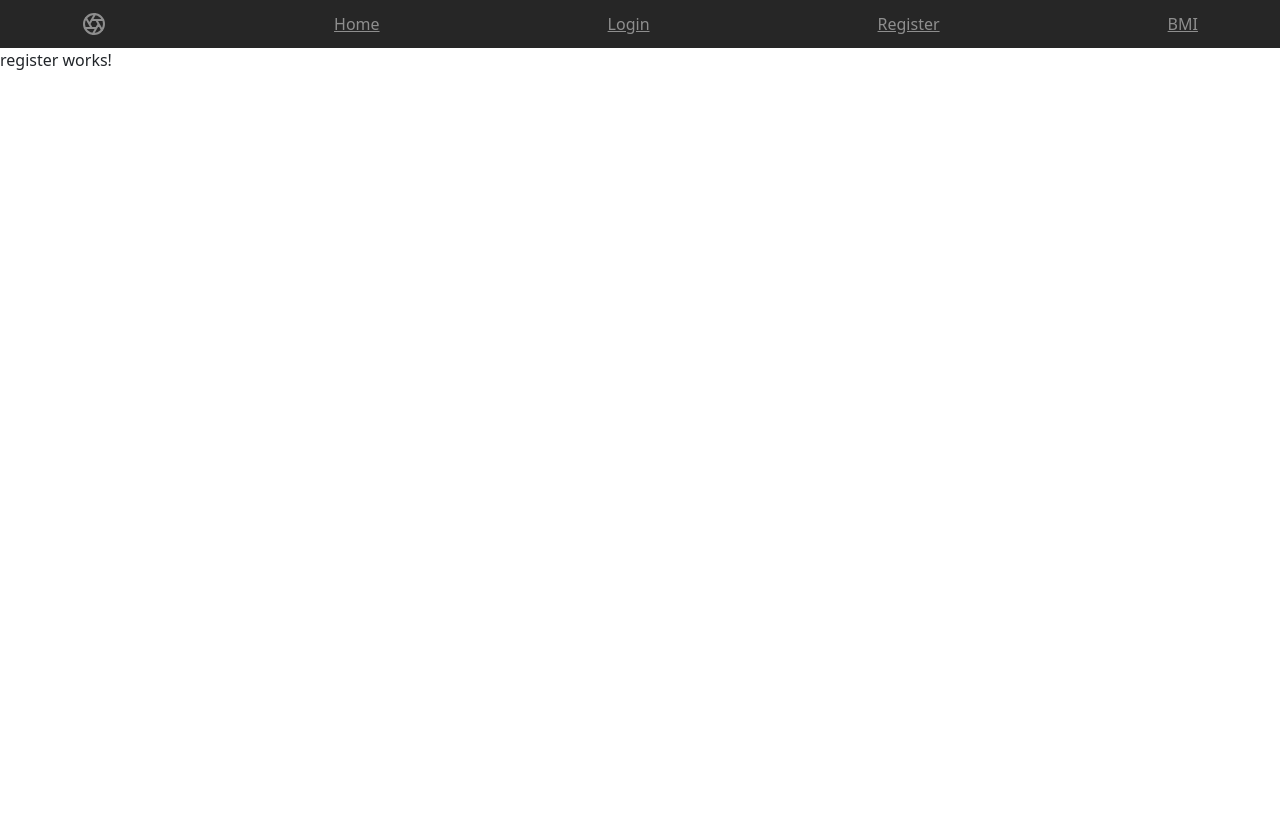
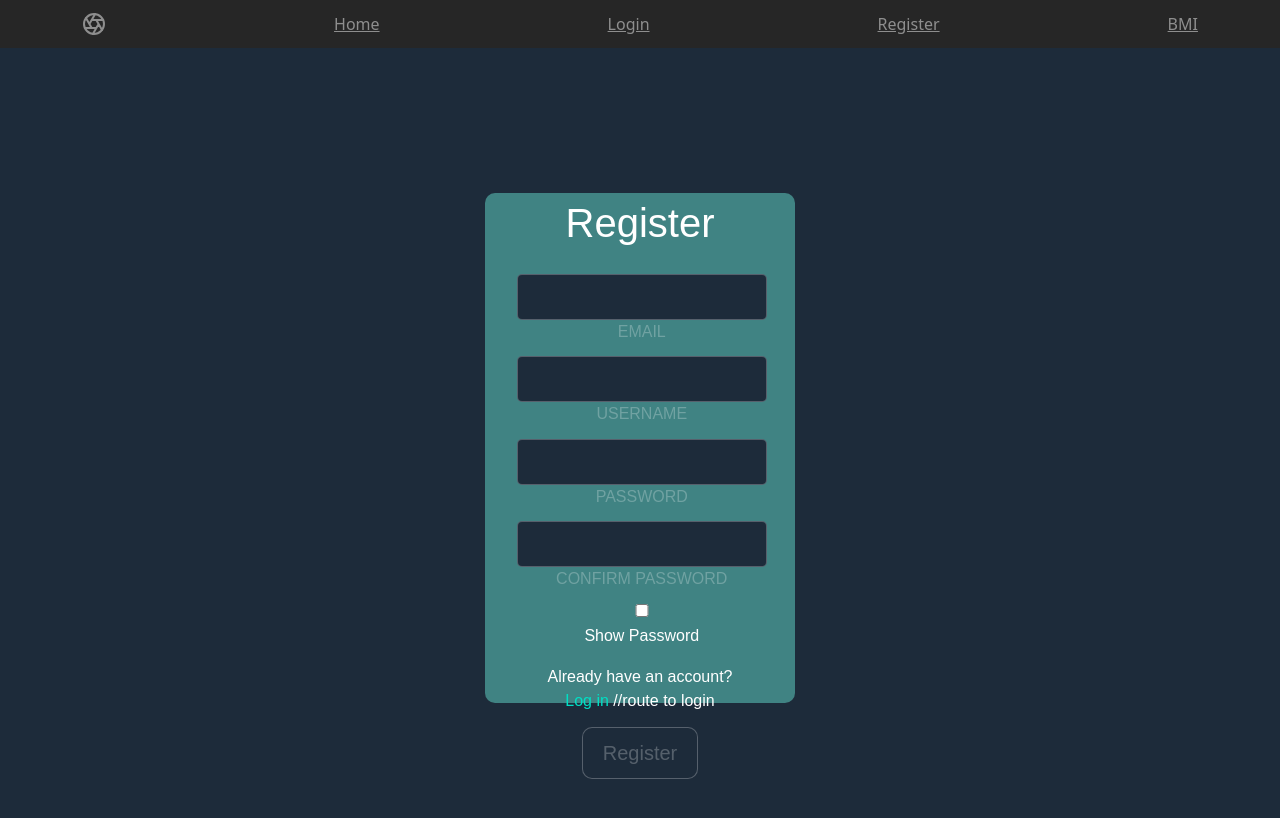
Before and after one commit to Animesh1210/CA_Project, an Angular app: page /Register in a window 1280 px wide. Shown: the top 818 px of the page. Built offline with nearby package versions, Linux system fonts and the light colour scheme.

Commit message:
register/login front side done, made route back to login from reg

```diff
--- a/src/app/login/login.component.html
+++ b/src/app/login/login.component.html
@@ -1 +1,253 @@
-<p>login works!</p>
+<!DOCTYPE html>
+<html lang="en">
+<head>
+    <meta charset="UTF-8">
+    <meta http-equiv="X-UA-Compatible" content="IE=edge">
+    <meta name="viewport" content="width=device-width, initial-scale=1.0">
+    <title>Login Page</title>
+    <link rel="icon" type="icon" href="images/favicon-32x32.png">
+    <script src="app.js"></script>
+    <link rel="stylesheet" href="https://cdnjs.cloudflare.com/ajax/libs/font-awesome/5.13.0/css/all.min.css">
+</head>
+<style>
+    * {
+  margin: 0;
+  padding: 0;
+  box-sizing: border-box;
+  font-family: "Poppins", sans-serif;
+}
+h1 {
+  margin-top: 11%;
+}
+body {
+  display: flex;
+  justify-content: center;
+  align-items: center;
+  min-height: 100vh;
+  flex-direction: column;
+  gap: 30px;
+  background-color: #1d2b3a;
+}
+.container {
+  text-align: center;
+  color: white;
+  width: 310px;
+  height: 320px;
+  position: relative;
+  background: rgb(64, 131, 131);
+  padding: 20px 10px 10px;
+  border-radius: 10px;
+}
+.name {
+  margin-bottom: 20px;
+}
+
+.links {
+  display: flex;
+  justify-content: space-between;
+}
+
+.links a {
+  margin: 10px 0;
+  font-size: 0.75em;
+  color: #45f3ff;
+  margin-top: 10%;
+  margin-left: 13%;
+  text-decoration: none;
+}
+
+.links a:hover {
+  color: black;
+}
+.inputFields {
+  position: relative;
+  width: 250px;
+  margin-top: 5%;
+  margin-left: 7.5%;
+}
+.inputFields input {
+  width: 100%;
+  padding: 10px;
+  border: 1px solid rgba(255, 255, 255, 0.25);
+  background: #1d2b3a;
+  border-radius: 5px;
+  outline: none;
+  color: #fff;
+  font-size: 1em;
+}
+.inputFields span {
+  position: absolute;
+  left: 0;
+  padding: 10px;
+  pointer-events: none;
+  font-size: 1em;
+  color: rgba(255, 255, 255, 0.25);
+  text-transform: uppercase;
+  transition: 0.5s;
+}
+
+.inputFields input:valid ~ span,
+.inputFields input:focus ~ span {
+  color: #00dfc4;
+  transform: translateX(10px) translateY(-7px);
+  font-size: 0.65em;
+  padding: 0 10px;
+  background: #1d2b3a;
+  border-left: 1px solid #00dfc4;
+  border-right: 1px solid #00dfc4;
+}
+
+.button1 {
+  border: 1px solid rgba(255, 255, 255, 0.25);
+  padding: 10px 20px;
+  font-size: 20px;
+  cursor: pointer;
+  margin: 10px;
+  color: rgba(255, 255, 255, 0.25);
+  position: relative;
+  overflow: hidden;
+  border-radius: 10px;
+  background: #1d2b3a;
+}
+.button1:hover{
+  background: #00dfc4;
+  color: black;
+}
+.button1::before{
+  content: "";
+  position: absolute;
+  left: 0;
+  width: 100%;
+  height: 0%;
+  z-index: -1;
+  transition: 0.8s;
+}
+.button1:hover::before{
+  height: 180%;
+}
+.container2 {
+  text-align: center;
+  color: white;
+  width: 310px;
+  height: 510px;
+  position: relative;
+  background: rgb(64, 131, 131);
+  padding: 20px 10px 10px;
+  border-radius: 10px;
+}
+.box{
+  position: relative;
+  width: 250px;
+  margin-top: 5%;
+  margin-left: 7.5%;
+}
+.box input{
+  width: 100%;
+  padding: 10px;
+  border: 1px solid rgba(255, 255, 255, 0.25);
+  background: #1d2b3a;
+  border-radius: 5px;
+  outline: none;
+  color: #fff;
+  font-size: 1em;
+  margin-top: 5%;
+}
+.box span{
+  position: relative;
+  left: 0;
+  padding: 10px;
+  pointer-events: none;
+  font-size: 1em;
+  color: rgba(255, 255, 255, 0.25);
+  text-transform: uppercase;
+  transition: 0.5s;
+}
+
+.box input:valid ~ span,
+.box input:focus ~ span {
+  color: #00dfc4;
+  transform: translateX(10px) translateY(-7px);
+  font-size: 0.65em;
+  padding: 0 10px;
+  background: #1d2b3a;
+  border-left: 1px solid #00dfc4;
+  border-right: 1px solid #00dfc4;
+}
+
+.button2 {
+  border: 1px solid rgba(255, 255, 255, 0.25);
+  padding: 10px 20px;
+  font-size: 20px;
+  cursor: pointer;
+  margin: 10px;
+  color: rgba(255, 255, 255, 0.25);
+  position: relative;
+  overflow: hidden;
+  border-radius: 10px;
+  background: #1d2b3a;
+  margin-top: 5%;
+}
+.button2:hover{
+  background: #00dfc4;
+  color: black;
+
+}
+.button2::before{
+  content: "";
+  position: absolute;
+  left: 0;
+  width: 100%;
+  height: 0%;
+  z-index: -1;
+  transition: 0.8s;
+  background: #45f3ff;
+  color: rgba(255, 255, 255, 0.25);
+}
+
+.button2:hover::after{
+  top: 0%;
+  border-radius: 10px;
+}
+
+.links2{
+  margin-top: 6%;
+}
+.links2 a{
+  color: #00dfc4;
+  text-decoration: none;
+}
+
+.links2 a:hover {
+  color: black;
+}
+.secondH1{
+  margin-top: -5%;
+}
+
+.showPassword{
+  color: #00dfc4;
+}
+form i {
+  margin-left: -30px;
+  cursor: pointer;
+}
+</style>
+<body>
+    <div class="container">
+        <h1>Sign in</h1>
+        <div class="inputFields">
+            <input type="text" required="required">
+            <span>Username</span>
+        </div>
+        <div class="inputFields">
+            <input type="password" required="required">
+            <span>Password</span>
+        </div>
+            <div class="links">
+                <a href="#" class="forgotten" onclick="alert('Check your email for confirmation!')">Forgot Password</a>
+                <a href="register.html">Sign up</a> <br>
+            </div>
+        <button class="button1">Login</button>
+    </div>
+</body>
+</html>
--- a/src/app/register/register.component.html
+++ b/src/app/register/register.component.html
@@ -1 +1,259 @@
-<p>register works!</p>
+<!DOCTYPE html>
+<html lang="en">
+<head>
+    <meta charset="UTF-8">
+    <meta http-equiv="X-UA-Compatible" content="IE=edge">
+    <meta name="viewport" content="width=device-width, initial-scale=1.0">
+    <title>Register Forum</title>
+
+    <link rel="icon" type="icon" href="images/favicon-32x32.png">
+    <script src="app.js"></script>
+</head>
+<style>
+    * {
+  margin: 0;
+  padding: 0;
+  box-sizing: border-box;
+  font-family: "Poppins", sans-serif;
+}
+h1 {
+  margin-top: 11%;
+}
+body {
+  display: flex;
+  justify-content: center;
+  align-items: center;
+  min-height: 100vh;
+  flex-direction: column;
+  gap: 30px;
+  background-color: #1d2b3a;
+}
+.container {
+  text-align: center;
+  color: white;
+  width: 310px;
+  height: 320px;
+  position: relative;
+  background: rgb(64, 131, 131);
+  padding: 20px 10px 10px;
+  border-radius: 10px;
+}
+.name {
+  margin-bottom: 20px;
+}
+
+.links {
+  display: flex;
+  justify-content: space-between;
+}
+
+.links a {
+  margin: 10px 0;
+  font-size: 0.75em;
+  color: #45f3ff;
+  margin-top: 10%;
+  margin-left: 13%;
+  text-decoration: none;
+}
+
+.links a:hover {
+  color: black;
+}
+.inputFields {
+  position: relative;
+  width: 250px;
+  margin-top: 5%;
+  margin-left: 7.5%;
+}
+.inputFields input {
+  width: 100%;
+  padding: 10px;
+  border: 1px solid rgba(255, 255, 255, 0.25);
+  background: #1d2b3a;
+  border-radius: 5px;
+  outline: none;
+  color: #fff;
+  font-size: 1em;
+}
+.inputFields span {
+  position: absolute;
+  left: 0;
+  padding: 10px;
+  pointer-events: none;
+  font-size: 1em;
+  color: rgba(255, 255, 255, 0.25);
+  text-transform: uppercase;
+  transition: 0.5s;
+}
+
+.inputFields input:valid ~ span,
+.inputFields input:focus ~ span {
+  color: #00dfc4;
+  transform: translateX(10px) translateY(-7px);
+  font-size: 0.65em;
+  padding: 0 10px;
+  background: #1d2b3a;
+  border-left: 1px solid #00dfc4;
+  border-right: 1px solid #00dfc4;
+}
+
+.button1 {
+  border: 1px solid rgba(255, 255, 255, 0.25);
+  padding: 10px 20px;
+  font-size: 20px;
+  cursor: pointer;
+  margin: 10px;
+  color: rgba(255, 255, 255, 0.25);
+  position: relative;
+  overflow: hidden;
+  border-radius: 10px;
+  background: #1d2b3a;
+}
+.button1:hover{
+  background: #00dfc4;
+  color: black;
+}
+.button1::before{
+  content: "";
+  position: absolute;
+  left: 0;
+  width: 100%;
+  height: 0%;
+  z-index: -1;
+  transition: 0.8s;
+}
+.button1:hover::before{
+  height: 180%;
+}
+.container2 {
+  text-align: center;
+  color: white;
+  width: 310px;
+  height: 510px;
+  position: relative;
+  background: rgb(64, 131, 131);
+  padding: 20px 10px 10px;
+  border-radius: 10px;
+}
+.box{
+  position: relative;
+  width: 250px;
+  margin-top: 5%;
+  margin-left: 7.5%;
+}
+.box input{
+  width: 100%;
+  padding: 10px;
+  border: 1px solid rgba(255, 255, 255, 0.25);
+  background: #1d2b3a;
+  border-radius: 5px;
+  outline: none;
+  color: #fff;
+  font-size: 1em;
+  margin-top: 5%;
+}
+.box span{
+  position: relative;
+  left: 0;
+  padding: 10px;
+  pointer-events: none;
+  font-size: 1em;
+  color: rgba(255, 255, 255, 0.25);
+  text-transform: uppercase;
+  transition: 0.5s;
+}
+
+.box input:valid ~ span,
+.box input:focus ~ span {
+  color: #00dfc4;
+  transform: translateX(10px) translateY(-7px);
+  font-size: 0.65em;
+  padding: 0 10px;
+  background: #1d2b3a;
+  border-left: 1px solid #00dfc4;
+  border-right: 1px solid #00dfc4;
+}
+
+.button2 {
+  border: 1px solid rgba(255, 255, 255, 0.25);
+  padding: 10px 20px;
+  font-size: 20px;
+  cursor: pointer;
+  margin: 10px;
+  color: rgba(255, 255, 255, 0.25);
+  position: relative;
+  overflow: hidden;
+  border-radius: 10px;
+  background: #1d2b3a;
+  margin-top: 5%;
+}
+.button2:hover{
+  background: #00dfc4;
+  color: black;
+
+}
+.button2::before{
+  content: "";
+  position: absolute;
+  left: 0;
+  width: 100%;
+  height: 0%;
+  z-index: -1;
+  transition: 0.8s;
+  background: #45f3ff;
+  color: rgba(255, 255, 255, 0.25);
+}
+
+.button2:hover::after{
+  top: 0%;
+  border-radius: 10px;
+}
+
+.links2{
+  margin-top: 6%;
+}
+.links2 a{
+  color: #00dfc4;
+  text-decoration: none;
+}
+
+.links2 a:hover {
+  color: black;
+}
+.secondH1{
+  margin-top: -5%;
+}
+
+.showPassword{
+  color: #00dfc4;
+}
+form i {
+  margin-left: -30px;
+  cursor: pointer;
+}
+</style>
+
+<body>
+    <div class="container2">
+        <h1 class="secondH1">Register</h1>
+        <div class="box">
+            <input type="text" class="email" required="required">
+            <span>Email</span>
+
+            <input type="text" class="username" required="required">
+            <span>Username</span>
+
+            <input type="password" required="required" id="myInput1">
+            <span>Password</span>
+
+            <input type="password" class="confirmPassword" required="required" id="myInput2">
+            <span>Confirm Password</span>
+            <input type="checkbox" onclick="myFunction()">Show Password
+        </div>
+        <div class="links2">
+            <p>Already have an account?</p><a routerLink="login">Log in</a> //route to login
+        </div>
+        <button class="button2">Register</button>
+    </div>
+</body>
+</html>
```
